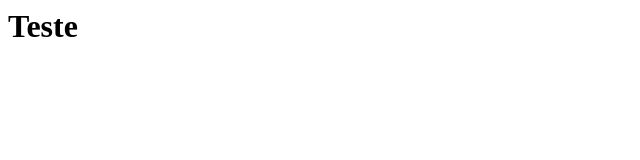
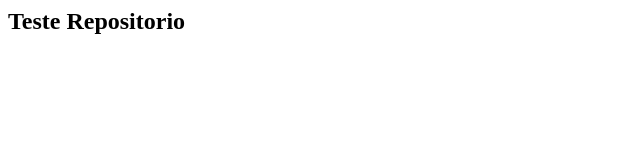
Before and after one commit to H3nzo12/Legal, a plain HTML site: page index.html in a window 1280 px wide. Shown: the whole page, without its empty margins (0-640 px from the left). Drawn offline with Linux system fonts and the light colour scheme.

Commit message:
alteracao de tamanho do texto com h2

```diff
--- a/index.html
+++ b/index.html
@@ -1 +1 @@
-<h1> Teste </h1>
+<h2> Teste Repositorio </h2>
```
